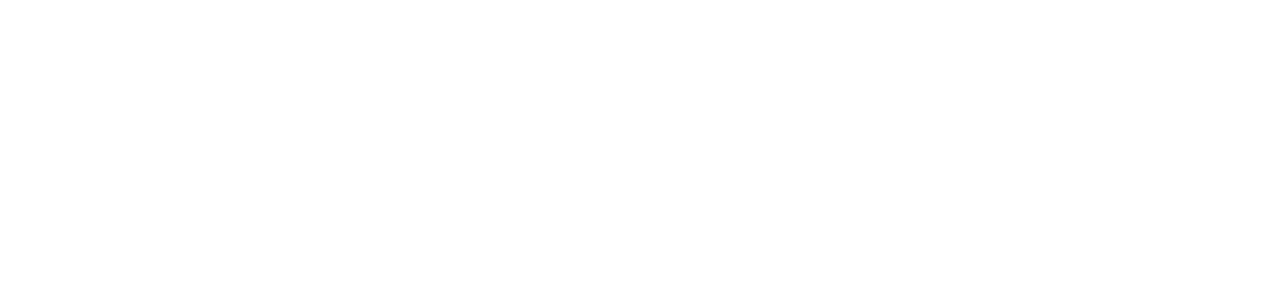
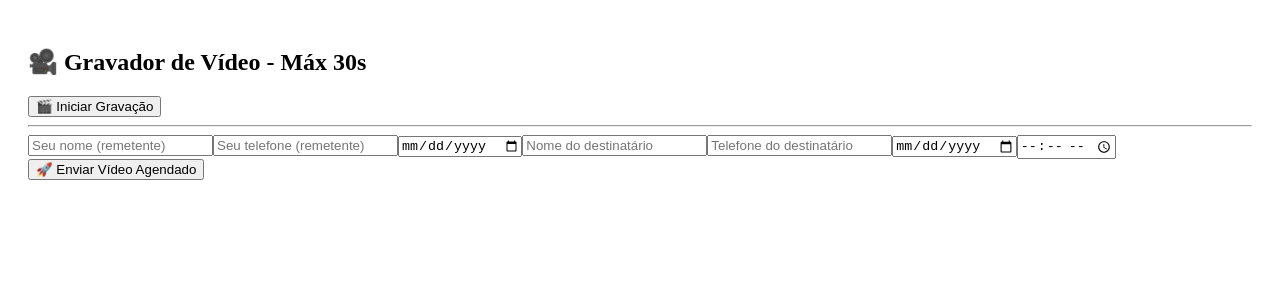
Before and after one commit to AdilsonStewart/CorujinhaLegal, a React (Create React App) app: page /videorecord in a window 1280 px wide. Shown: the top 300 px of the page. Built offline with nearby package versions, Linux system fonts and the light colour scheme.

Commit message:
Refactor VideoRecordPage for clarity and efficiency
Refactor VideoRecordPage component to improve readability and maintainability. Removed unused formatDateBR function and cleaned up localStorage access logic.

```diff
--- a/src/screens/VideoRecordPage.js
+++ b/src/screens/VideoRecordPage.js
@@ -17,29 +17,24 @@ import {
 
 console.log("🔥 VIDEO RECORD PAGE — FIRESTORE FLOW 🔥", Date.now());
 
-// Supabase (mesma configuração do AudioRecordPage)
+// Supabase config
 const supabaseUrl = "https://kuwsgvhjmjnhkteleczc.supabase.co";
 const supabaseKey = "sb_publishable_Rgq_kYySn7XB-zPyDG1_Iw_YEVt8O2P";
 const supabase = createClient(supabaseUrl, supabaseKey);
 
 const sanitizePhone = (s = "") => (s || "").toString().replace(/\D/g, "");
-const formatDateBR = (isoDate) => {
-  if (!isoDate) return "";
-  const [y, m, d] = isoDate.slice(0, 10).split("-");
-  return `${d}/${m}/${y}`;
-};
 
 const VideoRecordPage = () => {
   const [isRecording, setIsRecording] = useState(false);
   const [videoURL, setVideoURL] = useState(null);
   const [videoBlob, setVideoBlob] = useState(null);
 
-  // Remetente (quem envia) - mesmos campos do AudioRecordPage
+  // Remetente
   const [remetenteNome, setRemetenteNome] = useState("");
   const [remetenteTelefone, setRemetenteTelefone] = useState("");
   const [remetenteNascimento, setRemetenteNascimento] = useState("");
 
-  // Destinatário (quem recebe) - mesmos campos do AudioRecordPage
+  // Destinatário
   const [destinatarioNome, setDestinatarioNome] = useState("");
   const [destinatarioTelefone, setDestinatarioTelefone] = useState("");
 
@@ -52,37 +47,18 @@ const VideoRecordPage = () => {
 
   const mediaRecorderRef = useRef(null);
   const videoChunksRef = useRef([]);
-  const tempoIntervalRef = useRef(null);
 
   useEffect(() => {
-    // prefill remetente se existir no localStorage (igual ao AudioRecordPage)
     try {
-      const rNome = localStorage.getItem("clienteNome") || "";
-      const rTel = localStorage.getItem("clienteTelefone") || "";
-      const rNasc = localStorage.getItem("clienteNascimento") || "";
-      setRemetenteNome(rNome);
-      setRemetenteTelefone(rTel);
-      setRemetenteNascimento(rNasc);
-
-      const last = JSON.parse(localStorage.getItem("lastAgendamento") || "null");
-      if (last) {
-        if (!destinatarioNome) setDestinatarioNome(last.nome || "");
-        if (!destinatarioTelefone) setDestinatarioTelefone(last.telefone || "");
-        if (!dataEntrega) setDataEntrega(last.dataEntrega || "");
-        if (!horaEntrega) setHoraEntrega(last.horaEntrega || "");
-      }
-    } catch (e) {
-      // ignore
-    }
-
-    return () => {
-      if (tempoIntervalRef.current) clearInterval(tempoIntervalRef.current);
-    };
+      setRemetenteNome(localStorage.getItem("clienteNome") || "");
+      setRemetenteTelefone(localStorage.getItem("clienteTelefone") || "");
+      setRemetenteNascimento(localStorage.getItem("clienteNascimento") || "");
+    } catch {}
   }, []);
 
-  useEffect(() => { localStorage.setItem("clienteNome", remetenteNome || ""); }, [remetenteNome]);
-  useEffect(() => { localStorage.setItem("clienteTelefone", remetenteTelefone || ""); }, [remetenteTelefone]);
-  useEffect(() => { localStorage.setItem("clienteNascimento", remetenteNascimento || ""); }, [remetenteNascimento]);
+  useEffect(() => localStorage.setItem("clienteNome", remetenteNome), [remetenteNome]);
+  useEffect(() => localStorage.setItem("clienteTelefone", remetenteTelefone), [remetenteTelefone]);
+  useEffect(() => localStorage.setItem("clienteNascimento", remetenteNascimento), [remetenteNascimento]);
 
   const startRecording = async () => {
     try {
@@ -91,48 +67,123 @@ const VideoRecordPage = () => {
       setVideoURL(null);
       setVideoBlob(null);
 
-      const mediaRecorder = new MediaRecorder(stream);
-      mediaRecorder.ondataavailable = (event) => videoChunksRef.current.push(event.data);
+      const recorder = new MediaRecorder(stream);
+      recorder.ondataavailable = (e) => videoChunksRef.current.push(e.data);
 
-      mediaRecorder.onstop = () => {
+      recorder.onstop = () => {
         const blob = new Blob(videoChunksRef.current, { type: "video/webm" });
-        const url = URL.createObjectURL(blob);
         setVideoBlob(blob);
-        setVideoURL(url);
-        try { window.lastRecordingUrl = url; } catch (e) {}
+        setVideoURL(URL.createObjectURL(blob));
         stream.getTracks().forEach((track) => track.stop());
-        if (tempoIntervalRef.current) clearInterval(tempoIntervalRef.current);
         setTempoRestante(30);
       };
 
-      mediaRecorder.start();
-      mediaRecorderRef.current = mediaRecorder;
+      recorder.start();
+      mediaRecorderRef.current = recorder;
       setIsRecording(true);
-
-      tempoIntervalRef.current = setInterval(() => {
-        setTempoRestante((prev) => {
-          if (prev <= 1) {
-            stopRecording();
-            return 30;
-          }
-          return prev - 1;
-        });
-      }, 1000);
-    } catch (error) {
-      alert("Não consegui acessar a câmera e o microfone. Verifique as permissões.");
+    } catch (e) {
+      alert("Permita o uso da câmera e microfone.");
     }
   };
 
   const stopRecording = () => {
-    if (mediaRecorderRef.current && isRecording) {
-      mediaRecorderRef.current.stop();
-      setIsRecording(false);
-      if (tempoIntervalRef.current) clearInterval(tempoIntervalRef.current);
-      setTempoRestante(30);
-    }
+    if (mediaRecorderRef.current) mediaRecorderRef.current.stop();
+    setIsRecording(false);
   };
 
-  // ... (continua etc.)
+  const enviarDados = async () => {
+    if (!videoBlob) return alert("Grave um vídeo.");
+    if (!destinatarioNome || !destinatarioTelefone || !horaEntrega)
+      return alert("Preencha destinatário, telefone e horário.");
+    if (!remetenteNascimento)
+      return alert("Preencha nascimento do remetente.");
+
+    setIsUploading(true);
+
+    try {
+      const nomeArquivo = `video_${Date.now()}.webm`;
+
+      const { error } = await supabase.storage
+        .from("Midias")
+        .upload(nomeArquivo, videoBlob, { contentType: "video/webm" });
+
+      if (error) throw error;
+
+      const { data } = supabase.storage.from("Midias").getPublicUrl(nomeArquivo);
+      const publicUrl = data?.publicUrl || "";
+
+      const orderID = `VIDEO-${Date.now()}-${Math.random().toString(36).substr(2, 6)}`;
+
+      const payload = {
+        order_id: orderID,
+        tipo: "video",
+        link_midia: publicUrl,
+        criado_em: serverTimestamp(),
+        data_agendamento: dataEntrega,
+        hora_agendamento: horaEntrega,
+        destinatario: {
+          nome: destinatarioNome,
+          telefone: sanitizePhone(destinatarioTelefone)
+        },
+        remetente: {
+          nome: remetenteNome,
+          telefone: sanitizePhone(remetenteTelefone),
+          nascimento: remetenteNascimento
+        },
+        enviado: false
+      };
+
+      const docRef = await addDoc(collection(db, "agendamentos"), payload);
+
+      localStorage.setItem("lastAgendamento", JSON.stringify({
+        nome: destinatarioNome,
+        telefone: destinatarioTelefone,
+        dataEntrega,
+        horaEntrega,
+        tipo: "video",
+        link_midia: publicUrl,
+        orderID,
+        firestoreId: docRef.id
+      }));
+
+      window.location.href = "/saida";
+    } catch (err) {
+      console.error(err);
+      alert("Erro ao enviar.");
+    }
+
+    setIsUploading(false);
+  };
+
+  return (
+    <div style={{ padding: 20 }}>
+      <h2>🎥 Gravador de Vídeo - Máx 30s</h2>
+
+      {!isRecording ? (
+        <button onClick={startRecording}>🎬 Iniciar Gravação</button>
+      ) : (
+        <button onClick={stopRecording}>⏹️ Parar</button>
+      )}
+
+      {videoURL && <video controls src={videoURL} style={{ width: "100%" }} />}
+
+      <hr />
+
+      <input placeholder="Seu nome (remetente)" value={remetenteNome} onChange={(e) => setRemetenteNome(e.target.value)} />
+      <input placeholder="Seu telefone (remetente)" value={remetenteTelefone} onChange={(e) => setRemetenteTelefone(e.target.value)} />
+      <input type="date" value={remetenteNascimento} onChange={(e) => setRemetenteNascimento(e.target.value)} />
+
+      <input placeholder="Nome do destinatário" value={destinatarioNome} onChange={(e) => setDestinatarioNome(e.target.value)} />
+      <input placeholder="Telefone do destinatário" value={destinatarioTelefone} onChange={(e) => setDestinatarioTelefone(e.target.value)} />
+
+      <input type="date" value={dataEntrega} onChange={(e) => setDataEntrega(e.target.value)} />
+      <input type="time" value={horaEntrega} onChange={(e) => setHoraEntrega(e.target.value)} />
+
+      <button onClick={enviarDados} disabled={isUploading}>
+        🚀 Enviar Vídeo Agendado
+      </button>
+    </div>
+  );
 };
 
 export default VideoRecordPage;
```
